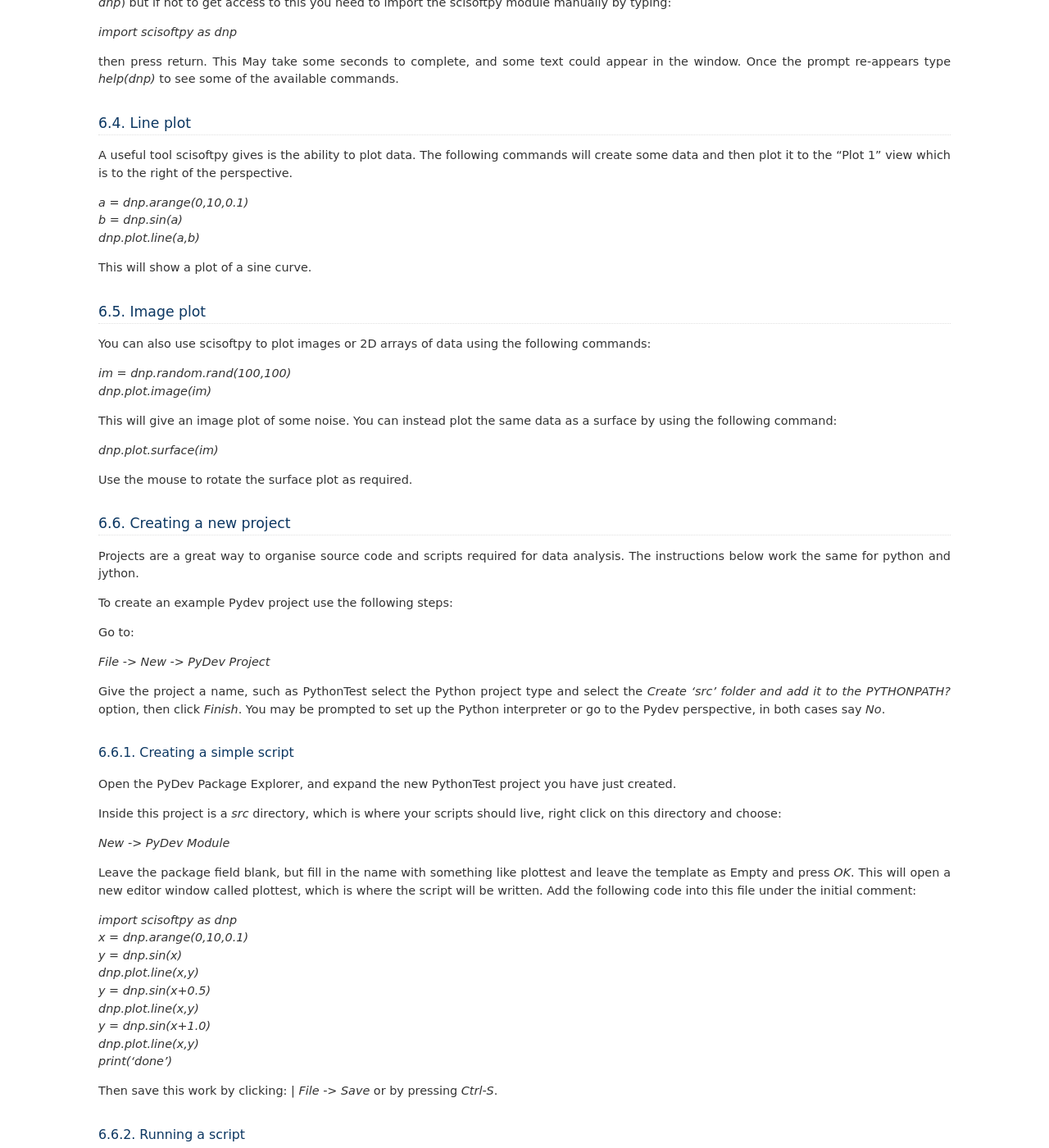
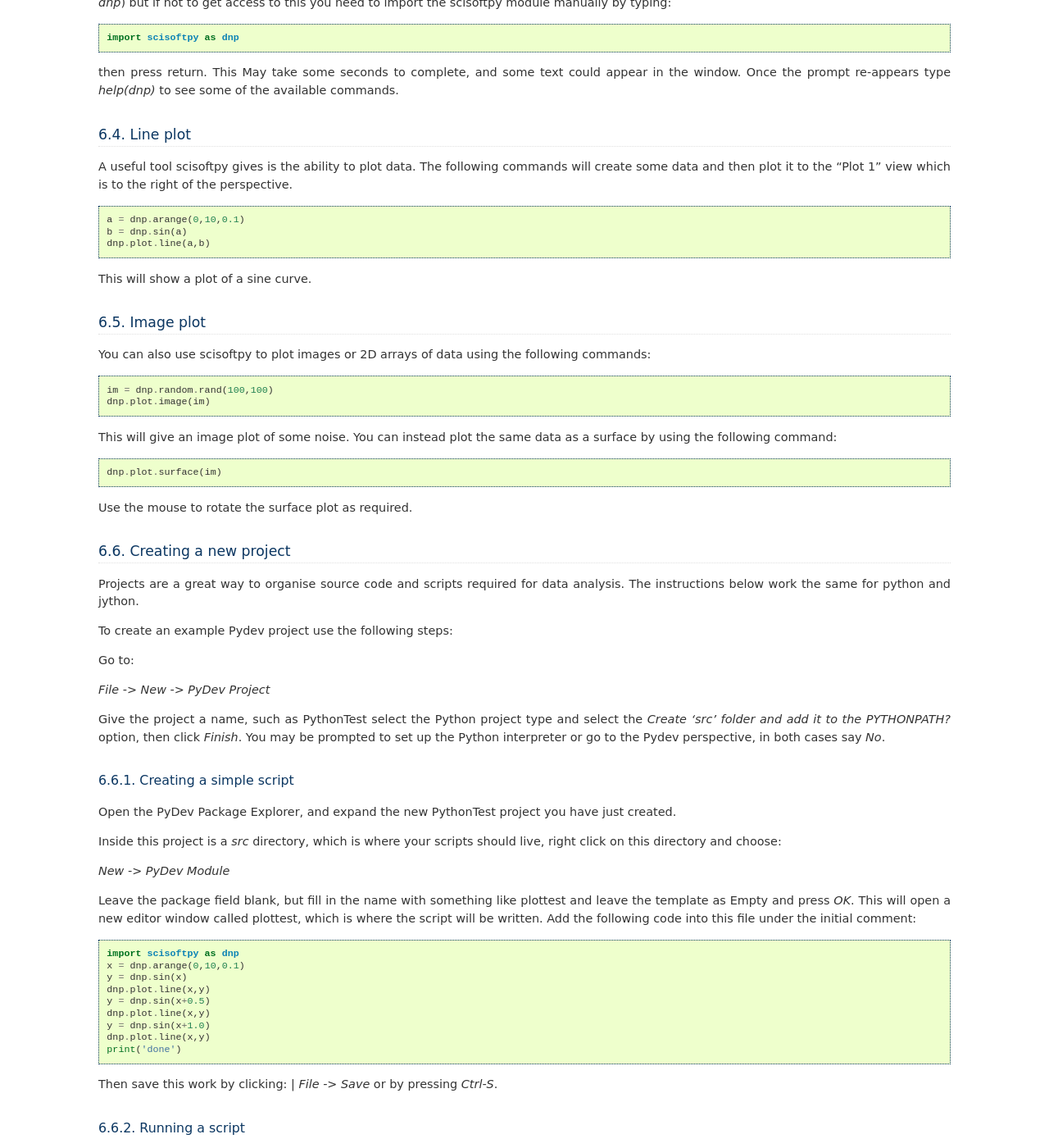
Before and after one commit to DawnScience/dawn-doc, a Sphinx documentation site: the page built from org.dawnsci.documentation.user/source/pythonperspective.rst, in a window 1280 px wide and 1400 px high, scrolled down 1510 px. Shown: the whole window at 82% size. Built offline with Sphinx 7.4.7, drawn with Linux system fonts in a browser that asks for light colours; pages that are not in the unit, such as notebooks, are missing from menus.

Commit message:
Changes for bugs: SCI-927, SCI-933, SCI-945

```diff
--- a/org.dawnsci.documentation.user/source/1d_tools.rst
+++ b/org.dawnsci.documentation.user/source/1d_tools.rst
@@ -1,7 +1,7 @@
 Trace Plotting Tools (1D)
 =========================
 
-Dawn supplies a variety of tools for interacting with 1-dimensional data (traces apposed to images). These tools are access by clicking on drop down arrow next to the Spanner icon (shown below) in the plot view toolbar. After selecting a tool the icon changes to reflect the chosen tool.
+Dawn supplies a variety of tools for interacting with 1-dimensional data (traces apposed to images). These tools are access by clicking on drop down arrow next to the wrench/spanner icon (shown below) in the plot view toolbar. After selecting a tool the icon changes to reflect the chosen tool.
 
 .. image:: images/plot-tool-any.png
 
--- a/org.dawnsci.documentation.user/source/pollingview.rst
+++ b/org.dawnsci.documentation.user/source/pollingview.rst
@@ -11,6 +11,11 @@ Concept
 Each Polling Job is described by a simple text file which can be opened using
 DAWN.  These files are persistent and will be available every time DAWN
 starts.
+
+Conntecting to the Polling Server
+---------------------------------
+
+To contect to the polling server open Window -> Preferences, go to Polling Preferences and browse to the folder which contains the text files.
 
 Available Polling Jobs
 ----------------------
--- a/org.dawnsci.documentation.user/source/pythonperspective.rst
+++ b/org.dawnsci.documentation.user/source/pythonperspective.rst
@@ -31,7 +31,9 @@ scisoftpy
 The Scisoftpy module adds lots of functionality to the Jython terminal, including numpy like array functionality, various loading mechanisms for lots of file types and plotting which is available in this framework.
 The Scisoftpy module should be imported as default (under the short name *dnp*) but if not to get access to this you need to import the scisoftpy module manually by typing:
 
-*import scisoftpy as dnp*
+::
+
+   import scisoftpy as dnp
 
 then press return. This May take some seconds to complete, and some text could appear in the window.
 Once the prompt re-appears type *help(dnp)* to see some of the available commands.
@@ -41,9 +43,11 @@ Line plot
 
 A useful tool scisoftpy gives is the ability to plot data. The following commands will create some data and then plot it to the "Plot 1" view which is to the right of the perspective.
 
-| *a = dnp.arange(0,10,0.1)*
-| *b = dnp.sin(a)*
-| *dnp.plot.line(a,b)*
+::
+
+   a = dnp.arange(0,10,0.1)
+   b = dnp.sin(a)
+   dnp.plot.line(a,b)
 
 This will show a plot of a sine curve.
 
@@ -52,12 +56,16 @@ Image plot
 
 You can also use scisoftpy to plot images or 2D arrays of data using the following commands:
 
-| *im = dnp.random.rand(100,100)*
-| *dnp.plot.image(im)*
+::
+
+   im = dnp.random.rand(100,100)
+   dnp.plot.image(im)
 
 This will give an image plot of some noise. You can instead plot the same data as a surface by using the following command:
 
-*dnp.plot.surface(im)*
+::
+
+   dnp.plot.surface(im)
 
 Use the mouse to rotate the surface plot as required.
 
@@ -87,15 +95,17 @@ Inside this project is a *src* directory, which is where your scripts should liv
 Leave the package field blank, but fill in the name with something like plottest and leave the template as Empty and press *OK*.
 This will open a new editor window called plottest, which is where the script will be written. Add the following code into this file under the initial comment:
 
-| *import scisoftpy as dnp*
-| *x = dnp.arange(0,10,0.1)*
-| *y = dnp.sin(x)*
-| *dnp.plot.line(x,y)*
-| *y = dnp.sin(x+0.5)*
-| *dnp.plot.line(x,y)*
-| *y = dnp.sin(x+1.0)*
-| *dnp.plot.line(x,y)*
-| *print('done')*
+::
+
+   import scisoftpy as dnp
+   x = dnp.arange(0,10,0.1)
+   y = dnp.sin(x)
+   dnp.plot.line(x,y)
+   y = dnp.sin(x+0.5)
+   dnp.plot.line(x,y)
+   y = dnp.sin(x+1.0)
+   dnp.plot.line(x,y)
+   print('done')
 
 Then save this work by clicking:
 | *File -> Save*
```
Also changed, not shown: other parts of org.dawnsci.documentation.user/source/1d_tools.rst (+2 -2 lines).
